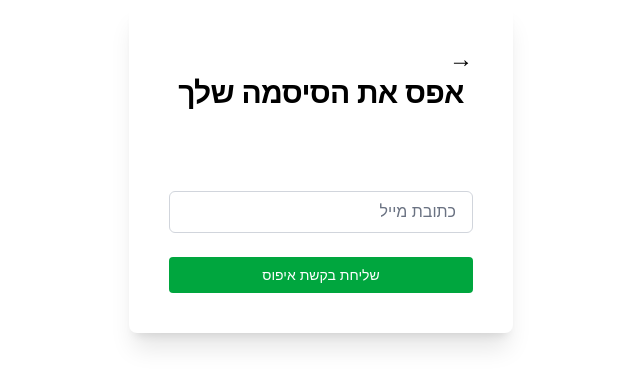
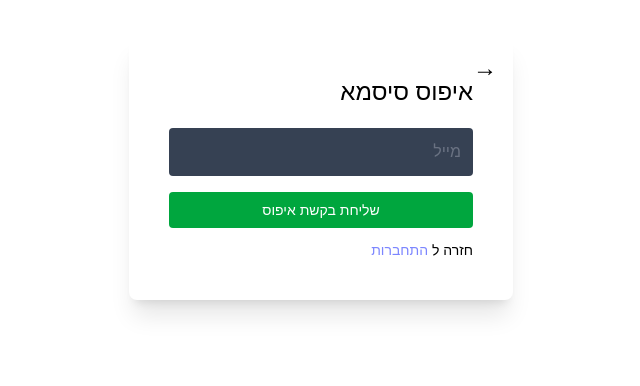
Before and after one commit to Harelzx/Advanced-Web-Dev, a Next.js app in the folder my-app2/: page /ForgotPassword in a window 1280 px wide. Shown: the part 232-618 px from the top of the page, without its empty margins (319-959 px from the left). Built offline with nearby package versions, Linux system fonts and the light colour scheme.

Commit message:
Added Global components for button + input

```diff
--- a/my-app2/src/app/ForgotPassword/page.js
+++ b/my-app2/src/app/ForgotPassword/page.js
@@ -1,88 +1,72 @@
-'use client'
-import { useState } from 'react'
-import { sendPasswordResetEmail } from 'firebase/auth'
-import { auth } from '@/app/firebase/config'
-import { useRouter } from 'next/navigation'
-import Link from 'next/link'
+'use client';
+import { useState } from 'react';
+import { sendPasswordResetEmail } from 'firebase/auth';
+import { auth } from '@/app/firebase/config';
+import { useRouter } from 'next/navigation';
+import Link from 'next/link';
+import Button from '../components/Button';
+import Input from '../components/Input';
 
-export default function ForgotPassword() {
-  const [email, setEmail] = useState('')
-  const [message, setMessage] = useState('')
-  const [error, setError] = useState('')
-  const [loading, setLoading] = useState(false)
-  const router = useRouter()
+const ForgotPassword = () => {
+  const [email, setEmail] = useState('');
+  const [loading, setLoading] = useState(false);
+  const [error, setError] = useState('');
+  const [success, setSuccess] = useState('');
+  const router = useRouter();
 
   const handleResetPassword = async (e) => {
-    e.preventDefault()
-
-    if (!email) {
-      setError('נא להכניס כתובת מייל תקינה')
-      return
+    e.preventDefault();
+    setLoading(true);
+    setError('');
+    setSuccess('');
+    try {
+      await sendPasswordResetEmail(auth, email);
+      setSuccess('בקשת איפוס סיסמא נשלחה בהצלחה. בדוק את תיבת הדואר שלך.');
+      setEmail('');
+    } catch (err) {
+      setError('שגיאה בשליחת בקשת איפוס: ' + err.message);
+    } finally {
+      setLoading(false);
     }
-
-    try {
-      setError('')
-      setMessage('')
-      setLoading(true)
-
-      await sendPasswordResetEmail(auth, email)
-      setMessage('נשלח בקשת איפוס למייל שסופק')
-    } catch (error) {
-      setError('Failed to send reset email. Please check your email address.')
-      console.error('שגיאה בשליחת איפוס סיסמא:', error)
-    }
-
-    setLoading(false)
-  }
+  };
 
   return (
     <div className="min-h-screen flex items-center justify-center bg-bdb4c0">
-      <div className="bg-white p-10 rounded-lg shadow-xl w-96" dir="rtl">
-            <Link href="/" className="text-black text-2xl hover:text-black-400" aria-label="חזרה להתחברות">
+      <div className="bg-white p-10 rounded-lg shadow-xl w-96 relative" dir="rtl">
+        <Link
+          href="/login"
+          className="absolute right-4 top-4 text-black text-2xl hover:text-indigo-400"
+          aria-label="חזרה להתחברות"
+        >
           →
         </Link>
-            <div className="text-center">
-                <h2 className="text-3xl font-bold tracking-tight text-black">אפס את הסיסמה שלך</h2>
-                <p className="mt-2 text-sm text-black-600">הזן את כתובת הדוא"ל שלך ואנו נשלח לך קישור לאיפוס הסיסמה שלך</p>
-            </div>
-            <form className="mt-8 space-y-6" onSubmit={handleResetPassword}>
-                <div>
-                    <label htmlFor="email" className="sr-only">
-                    כתובת מייל
-                    </label>
-                    <input
-                    id="email"
-                    name="email"
+        <h1 className="text-black text-2xl mb-5 text-right">איפוס סיסמא</h1>
+        <form onSubmit={handleResetPassword}>
+          <Input
             type="email"
-                    autoComplete="email"
-                    required
-                    className="relative block w-full rounded-md border border-gray-300 px-4 py-2 text-gray-900 placeholder-gray-500 focus:z-10 focus:border-indigo-500 focus:outline-none focus:ring-indigo-500 dark:border-gray-600 dark:bg-gray-700 dark:text-white dark:placeholder-gray-400 placeholder:text-right ltr text-left"
-                    placeholder="כתובת מייל"
+            placeholder="מייל"
             value={email}
             onChange={(e) => setEmail(e.target.value)}
           />
-                </div>
+          <Button type="submit" loading={loading} className="w-full">
+            {loading ? 'שולח...' : 'שליחת בקשת איפוס'}
+          </Button>
+        </form>
         {error && (
-                    <div className="text-red-600 text-sm text-center">
-                    {error}
-                    </div>
+          <p className="text-red-400 mt-2 text-right">{error}</p>
         )}
-                {message && (
-                    <div className="text-green-600 text-sm text-center">
-                    {message}
-                    </div>
+        {success && (
+          <p className="text-green-400 mt-2 text-right">{success}</p>
         )}
-                <div>
-                    <button
-                    type="submit"
-                    disabled={loading}
-                    className="group relative flex-mid w-full p-3 bg-green-600 rounded text-white hover:bg-green-600 px-4 py-2 text-sm font-medium text-white hover:bg-indigo-700 focus:outline-none focus:ring-2 focus:ring-indigo-500 focus:ring-offset-2 disabled:opacity-50 disabled:cursor-not-allowed"
-                    >
-                    {loading ? 'שולח....' : 'שליחת בקשת איפוס'}
-                    </button>
-                </div>
-            </form>
+        <p className="text-black mt-3 text-sm text-right">
+          חזרה ל{' '}
+          <Link href="/login" className="text-indigo-400 hover:text-indigo-300">
+            התחברות
+          </Link>
+        </p>
       </div>
     </div>
-  )
-}
+  );
+};
+
+export default ForgotPassword;
--- /dev/null
+++ b/my-app2/src/app/components/Button.js
@@ -0,0 +1,24 @@
+'use client';
+import React from 'react';
+
+const Button = ({
+  onClick,
+  type = 'button',
+  children,
+  disabled,
+  loading,
+  className = 'w-auto'
+}) => {
+  return (
+    <button
+      onClick={onClick}
+      type={type}
+      className={`group relative flex justify-center items-center px-4 py-2 text-sm font-medium text-white bg-green-600 rounded hover:bg-indigo-700 focus:outline-none focus:ring-2 focus:ring-indigo-500 focus:ring-offset-2 disabled:opacity-50 disabled:cursor-not-allowed ${className}`}
+      disabled={disabled || loading}
+    >
+      {children}
+    </button>
+  );
+};
+
+export default Button;
--- /dev/null
+++ b/my-app2/src/app/components/Input.js
@@ -0,0 +1,25 @@
+'use client';
+import React from 'react';
+
+const Input = ({
+  type = 'text',
+  placeholder,
+  value,
+  onChange,
+  className = '',
+  isLoginInput = false,
+}) => {
+  return (
+    <input
+      type={type}
+      placeholder={placeholder}
+      value={value}
+      onChange={onChange}
+      className={`w-full p-3 mb-4 bg-gray-700 rounded outline-none text-white placeholder-gray-500 ${
+        isLoginInput ? 'placeholder:text-right ltr text-left' : 'text-right'
+      } ${className}`}
+    />
+  );
+};
+
+export default Input;
--- a/my-app2/src/app/components/dashboard/DashboardLayout.js
+++ b/my-app2/src/app/components/dashboard/DashboardLayout.js
@@ -1,4 +1,6 @@
-"use client";
+'use client';
+
+import Button from "../Button";
 
 const DashboardLayout = ({ children, userName, headerText, layoutType = "default", showRole = true, showRefreshButton = true, roleLabel = "תפקיד" }) => {
   // Define layout classes based on layoutType
@@ -38,9 +40,9 @@ const DashboardLayout = ({ children, userName, headerText, layoutType = "default
             </div>
           )}
           {showRefreshButton && (
-            <button className="bg-green-500 hover:bg-green-600 text-white px-4 py-2 rounded">
+            <Button>
               ← רענן נתונים
-            </button>
+            </Button>
           )}
         </div>
         {children}
--- a/my-app2/src/app/components/dashboard/UserCard.js
+++ b/my-app2/src/app/components/dashboard/UserCard.js
@@ -53,7 +53,7 @@ export default function UserCard({ user, role, onRemove }) {
             <p className="font-medium text-gray-700 mb-2">התקדמות באימון</p>
             <ProgressBar percentage={completionPercentage} color="bg-blue-500" />
             <div className="flex justify-between items-center mt-1 text-sm text-gray-600">
-              <span>{trainingProgress.completedSessions || 0} / {totalSessions} מפגשים</span>
+              <span>{totalSessions || 0} / {trainingProgress.completedSessions} מפגשים</span>
               <span className="font-bold text-blue-600">{completionPercentage}%</span>
             </div>
             {lastActivityDate && (
--- a/my-app2/src/app/components/mainpage-ui/NextPracticeCard.js
+++ b/my-app2/src/app/components/mainpage-ui/NextPracticeCard.js
@@ -3,6 +3,7 @@
 import Link from 'next/link';
 import { FaArrowLeft } from 'react-icons/fa';
 import { SESSION_CONFIG } from '@/utils/constants';
+import Button from '../Button';
 
 /**
  * A card that shows the user's next practice session and a button to start it.
@@ -29,10 +30,10 @@ export default function NextPracticeCard({ sessionNumber }) {
       </p>
 
       <Link href="/InterStudy">
-        <button className="w-full bg-green-500 text-white font-bold py-2 px-4 rounded hover:bg-green-600 transition-transform transform hover:scale-105 duration-300 flex items-center justify-center gap-2">
+        <Button className="font-bold transition-transform transform hover:scale-105 duration-300 gap-2">
           <span>להתחלת התרגול</span>
           <FaArrowLeft />
-        </button>
+        </Button>
       </Link>
     </div>
   );
--- a/my-app2/src/app/dashboard/page.js
+++ b/my-app2/src/app/dashboard/page.js
@@ -1,4 +1,5 @@
-'use client'
+'use client';
+
 import { useState } from 'react';
 import { useDashboardLogic } from '../hooks/useDashboardLogic';
 import DashboardHeader from '../components/dashboard/DashboardHeader';
```
Also changed, not shown: my-app2/src/app/components/dashboard/ParentView.js (+8 -3 lines), my-app2/src/app/login/page.js (+10 -12 lines), my-app2/src/app/sign-up/page.js (+15 -16 lines). Lines whose indentation alone changed are shown as unchanged.
